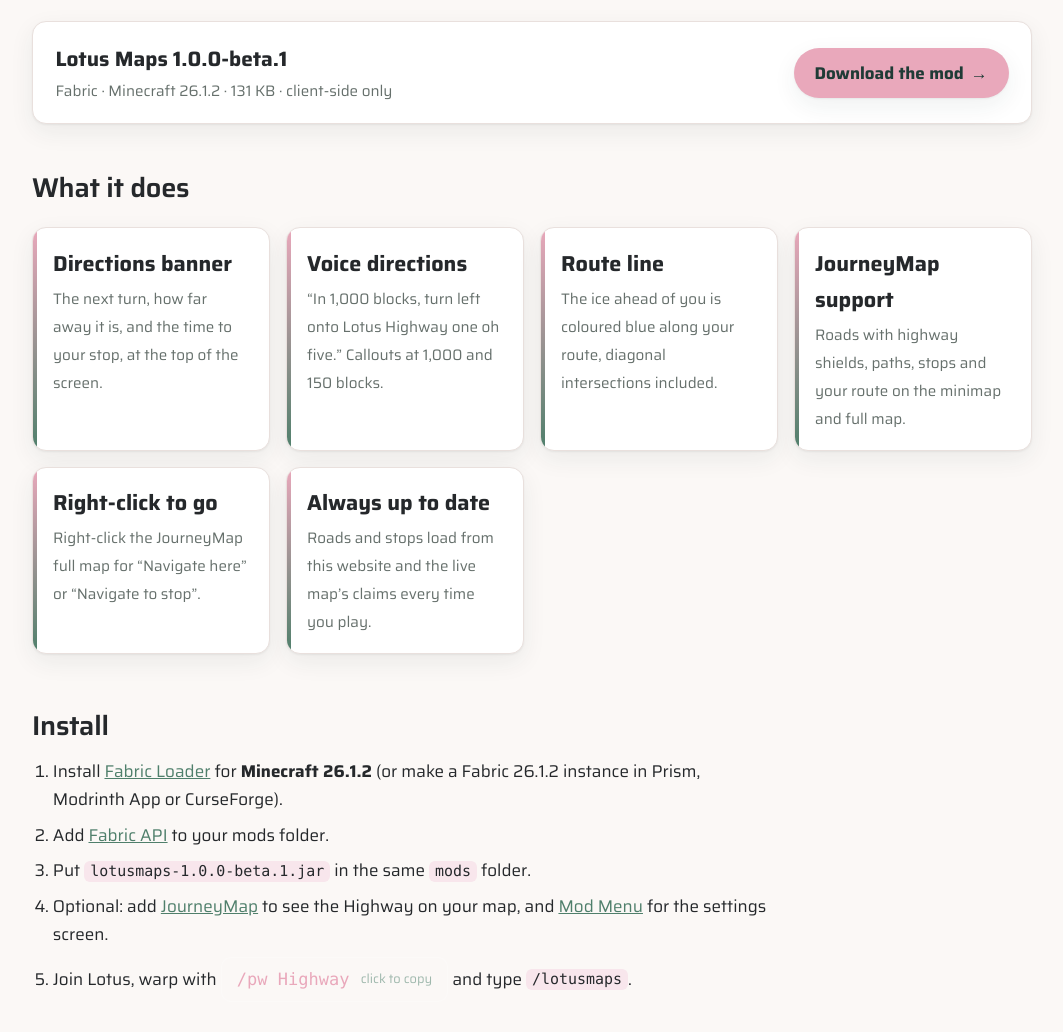
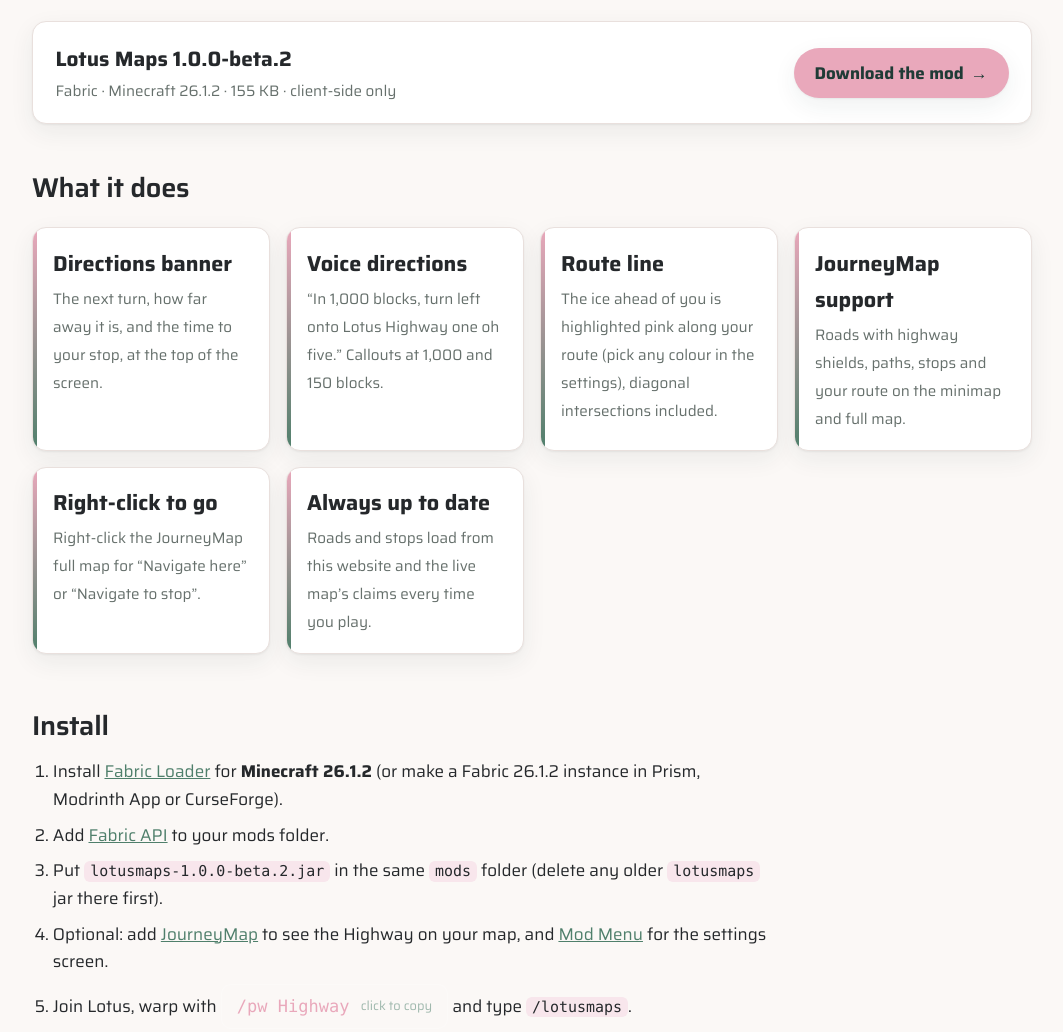
Before and after one commit to RedFlamz/Highway, a plain HTML site: page mod.html in a window 1280 px wide. Shown: the part 321-1353 px from the top of the page, without its empty margins (108-1171 px from the left). Drawn offline with Linux system fonts and the light colour scheme.

Commit message:
update mod

```diff
--- a/mod.html
+++ b/mod.html
@@ -37,17 +37,17 @@
   <!-- To release a new version: build it (LotusMapsMod/README.md), put the jar in downloads/ and update the link, version and size below. -->
   <div class="download-card">
     <div class="download-info">
-      <b>Lotus Maps 1.0.0-beta.1</b>
-      <span>Fabric · Minecraft 26.1.2 · 131 KB · client-side only</span>
+      <b>Lotus Maps 1.0.0-beta.2</b>
+      <span>Fabric · Minecraft 26.1.2 · 155 KB · client-side only</span>
     </div>
-    <a class="btn alt" href="downloads/lotusmaps-1.0.0-beta.1.jar" download>Download the mod</a>
+    <a class="btn alt" href="downloads/lotusmaps-1.0.0-beta.2.jar" download>Download the mod</a>
   </div>
 
   <section><h2>What it does</h2>
   <div class="facts">
     <div class="fact"><b>Directions banner</b><span>The next turn, how far away it is, and the time to your stop, at the top of the screen.</span></div>
     <div class="fact"><b>Voice directions</b><span>“In 1,000 blocks, turn left onto Lotus Highway one oh five.” Callouts at 1,000 and 150 blocks.</span></div>
-    <div class="fact"><b>Route line</b><span>The ice ahead of you is coloured blue along your route, diagonal intersections included.</span></div>
+    <div class="fact"><b>Route line</b><span>The ice ahead of you is highlighted pink along your route (pick any colour in the settings), diagonal intersections included.</span></div>
     <div class="fact"><b>JourneyMap support</b><span>Roads with highway shields, paths, stops and your route on the minimap and full map.</span></div>
     <div class="fact"><b>Right-click to go</b><span>Right-click the JourneyMap full map for “Navigate here” or “Navigate to stop”.</span></div>
     <div class="fact"><b>Always up to date</b><span>Roads and stops load from this website and the live map’s claims every time you play.</span></div>
@@ -58,7 +58,7 @@
     <li>Install <a href="https://fabricmc.net/use/installer/" target="_blank" rel="noopener">Fabric Loader</a> for <b>Minecraft 26.1.2</b>
         (or make a Fabric 26.1.2 instance in Prism, Modrinth App or CurseForge).</li>
     <li>Add <a href="https://modrinth.com/mod/fabric-api" target="_blank" rel="noopener">Fabric API</a> to your mods folder.</li>
-    <li>Put <code>lotusmaps-1.0.0-beta.1.jar</code> in the same <code>mods</code> folder.</li>
+    <li>Put <code>lotusmaps-1.0.0-beta.2.jar</code> in the same <code>mods</code> folder (delete any older <code>lotusmaps</code> jar there first).</li>
     <li>Optional: add <a href="https://modrinth.com/mod/journeymap" target="_blank" rel="noopener">JourneyMap</a> to see the Highway on your map,
         and <a href="https://modrinth.com/mod/modmenu" target="_blank" rel="noopener">Mod Menu</a> for the settings screen.</li>
     <li>Join Lotus, warp with <span class="cmd" tabindex="0" role="button">/pw Highway <small>click to copy</small></span> and type <code>/lotusmaps</code>.</li>
@@ -83,7 +83,7 @@
 
   <section><h2>About the beta</h2>
   <ul class="notes">
-    <li><b>Voice directions</b> use Windows’ built-in voices. On Mac they use <code>say</code>; on Linux, <code>spd-say</code> if installed.</li>
+    <li><b>Voice directions</b> use a natural-sounding voice (Piper “Amy”) that runs on your own PC, nothing is sent online. It downloads once (about 85 MB) the first time it speaks, from the official Piper release and voice files, checked before use; until then the Windows voice is used. Pick another natural voice or a Windows voice in the mod’s settings (Mod Menu). On Mac the mod uses <code>say</code>; on Linux, <code>spd-say</code> if installed.</li>
     <li><b>Directions</b> follow the same roads and rules as the Map &amp; Directions page, so routes match the website.</li>
     <li><b>Client-side only:</b> nothing is needed on the server, and it doesn’t change how you play. It only shows the way.</li>
     <li><b>Settings:</b> with <a href="https://modrinth.com/mod/modmenu" target="_blank" rel="noopener">Mod Menu</a> installed, open
```
Also changed, not shown: 2 other files.
